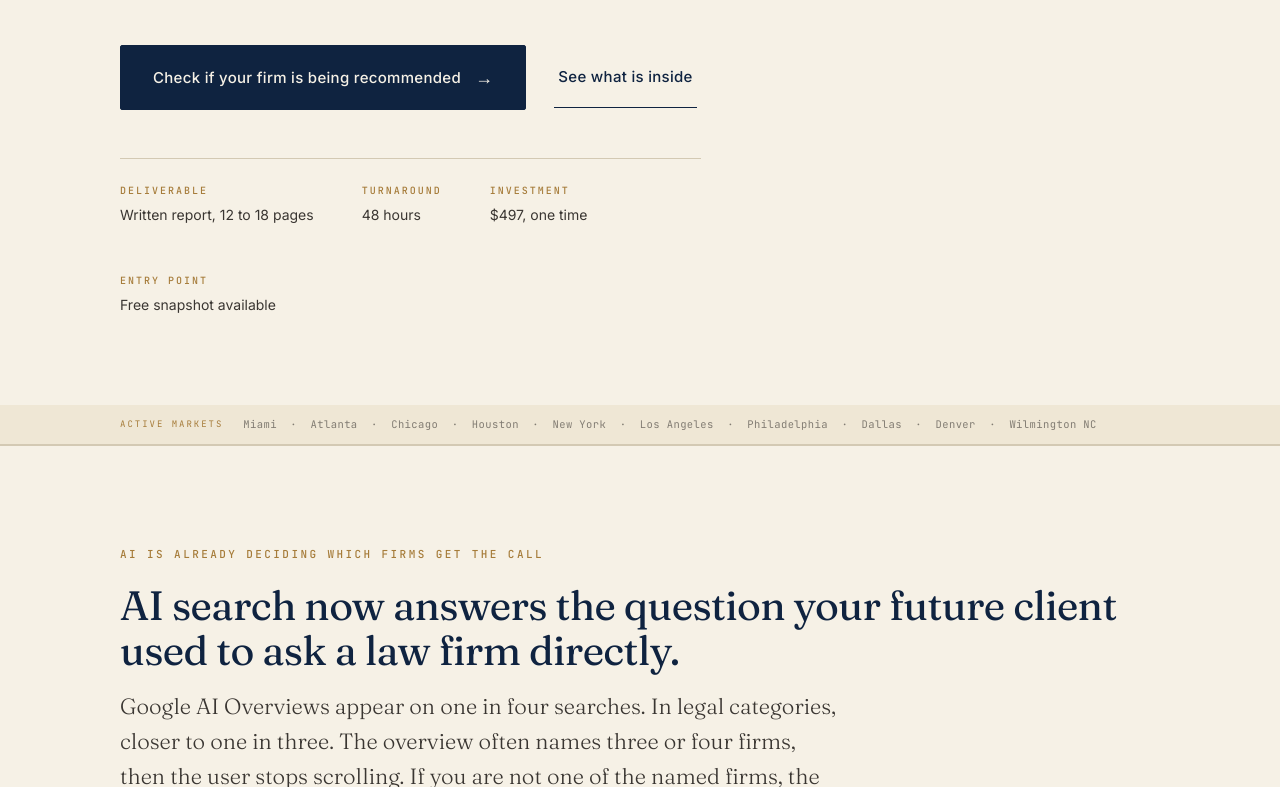
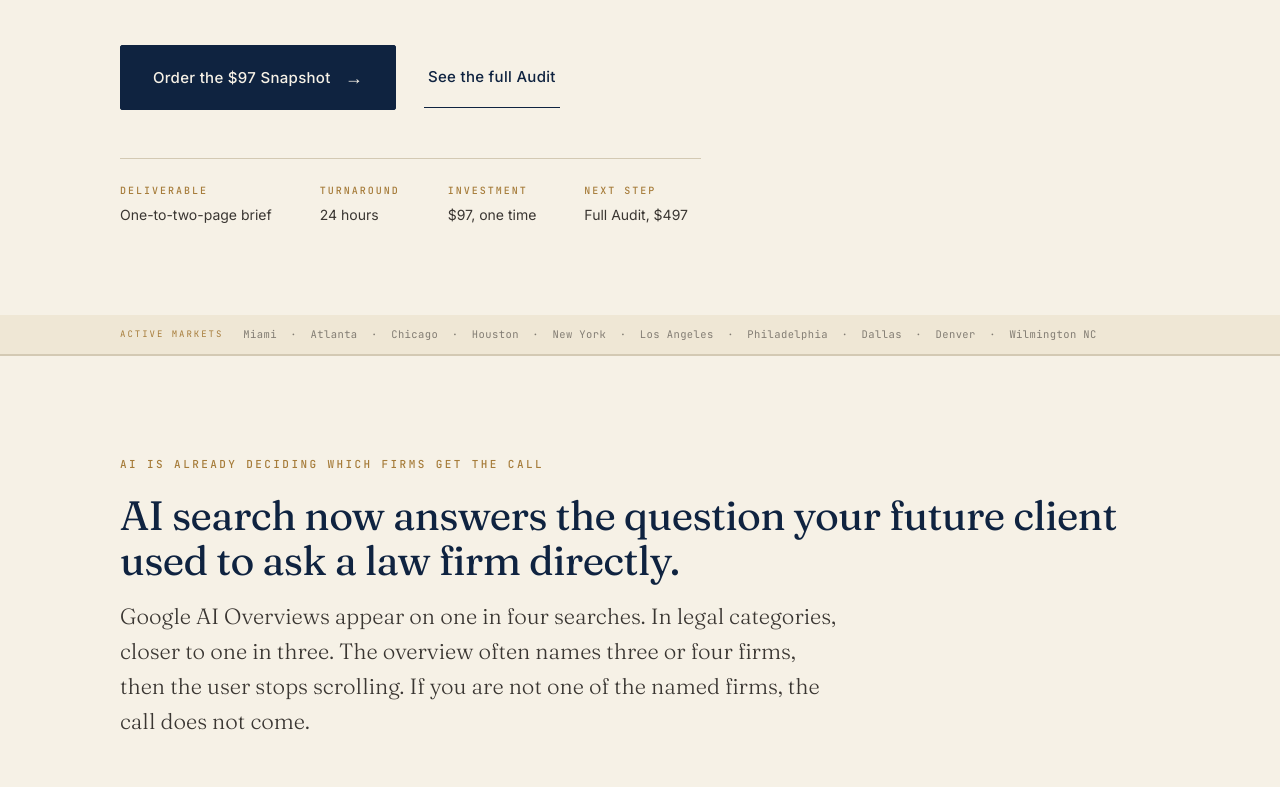
Before and after one commit to Bimmer335i07/logicrove, a plain HTML site: page index.html in a window 1280 px wide. Shown: the part 1020-1807 px from the top of the page. Drawn offline with Linux system fonts and the light colour scheme.

Commit message:
Align homepage with $97 Snapshot entry offer

```diff
--- a/index.html
+++ b/index.html
@@ -941,7 +941,7 @@
       <a href="/brief/">The Brief</a>
       <a href="#pricing">Pricing</a>
       <a href="/blog/ai-visibility-for-law-firms.html">Insights</a>
-      <a href="https://buy.stripe.com/00waEPgK63Xib7Z36H38401" class="topcta">Order Audit</a>
+      <a href="https://buy.stripe.com/fZueV579w1PafofgXx38404" class="topcta">Order Snapshot · $97</a>
     </nav>
   </div>
 </header>
@@ -957,17 +957,17 @@
         <h1>When AI recommends a personal injury lawyer in your city, <em>is it your firm or your competitor?</em></h1>
         <p class="lede hero-lede">Somewhere in your city right now, a potential client just asked ChatGPT for a personal injury lawyer. The AI named three firms. Yours probably was not one of them. Not because your firm is worse. Because AI search runs on different signals than Google, and almost no PI firm has optimized for them yet. The audit shows where you stand, why you are missing, and what to fix. Written report. 48 hours. One flat fee.</p>
         <div class="hero-cta-row">
-          <a href="#pricing" class="btn-primary">
-            Check if your firm is being recommended
+          <a href="https://buy.stripe.com/fZueV579w1PafofgXx38404" class="btn-primary">
+            Order the $97 Snapshot
             <span class="arrow">&#8594;</span>
           </a>
-          <a href="#audit" class="btn-secondary">See what is inside</a>
+          <a href="#audit" class="btn-secondary">See the full Audit</a>
         </div>
         <div class="meta-line">
-          <div><span class="label">Deliverable</span>Written report, 12 to 18 pages</div>
-          <div><span class="label">Turnaround</span>48 hours</div>
-          <div><span class="label">Investment</span>$497, one time</div>
-          <div><span class="label">Entry point</span>Free snapshot available</div>
+          <div><span class="label">Deliverable</span>One-to-two-page brief</div>
+          <div><span class="label">Turnaround</span>24 hours</div>
+          <div><span class="label">Investment</span>$97, one time</div>
+          <div><span class="label">Next step</span>Full Audit, $497</div>
         </div>
       </div>
 
@@ -1184,7 +1184,7 @@
       </div>
       <div class="faq-item">
         <div class="faq-q">What is the AI Visibility Snapshot and how does it differ from the full audit?</div>
-        <p class="faq-a">The Snapshot is a one to two page brief covering one city and five AI platforms across 25 prompts. It shows you whether your firm is being cited at all, names the competitors appearing instead, and identifies the single highest-impact fix. It is designed for firms that want to see the data before committing to the full analysis. The full audit covers fifteen prompts per platform, six separate findings, named competitor share of voice across all surfaces, and a complete remediation list. Most firms that see the Snapshot commission the full audit within a week.</p>
+        <p class="faq-a">The Snapshot is a one to two page brief covering one city and five AI platforms across 25 prompts. It shows you whether your firm is being cited at all, names the competitors appearing instead, and identifies the single highest-impact fix. It is designed for firms that want to see the data before committing to the full analysis. The full audit covers fifteen prompts per platform, six separate findings, named competitor share of voice across all surfaces, and a complete remediation list. The Snapshot stands on its own, with no requirement to purchase the full Audit.</p>
       </div>
       <div class="faq-item">
         <div class="faq-q">Can my current marketing agency do this for me?</div>
```
